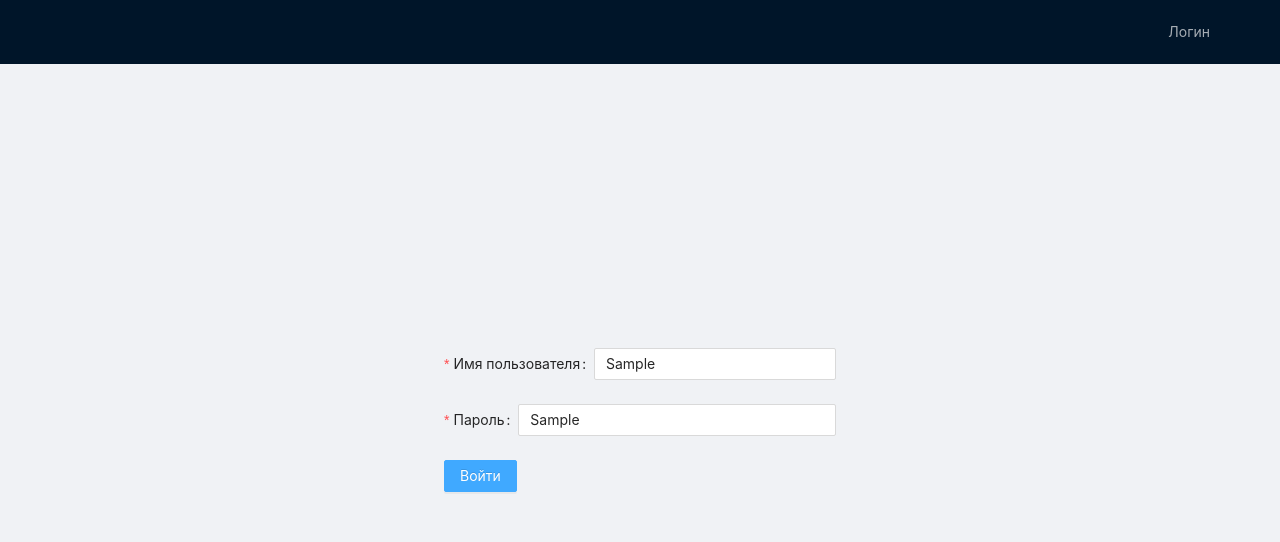
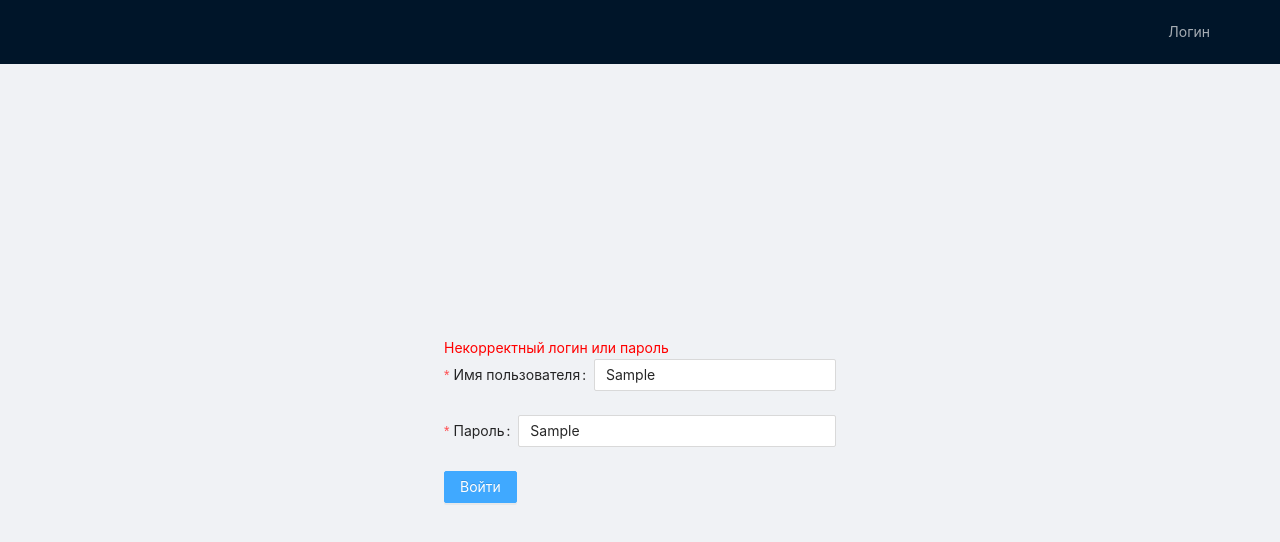
Before and after one commit to Chupriarti/interview-task-0, a React (Create React App) app: page /login in a window 1280 px wide. Both pictures are taken after typing "Sample", "Sample" into the empty fields and a click on the button "Войти". Shown: the top 542 px of the page. Built offline with nearby package versions, Linux system fonts and the light colour scheme.

Commit message:
added loading and error to LoginForm

```diff
--- a/src/components/LoginForm.tsx
+++ b/src/components/LoginForm.tsx
@@ -1,11 +1,14 @@
 import { Button, Form, Input } from 'antd';
 import React, {FC} from 'react'
 import { useDispatch } from 'react-redux';
+import { useTypedSelector } from '../hooks/useTypedSelector';
 import { AuthActionCreators } from '../store/reducers/auth/action-creator';
 import { rules } from '../utils/rules';
 
 const LoginForm: FC = () => {
   const dispatch = useDispatch();
+  const {error, isLoading} = useTypedSelector(state => state.auth)
+
   const submit = () => {
       dispatch(AuthActionCreators.login('username', 'password'));
   }
@@ -14,6 +17,9 @@ const LoginForm: FC = () => {
     <Form
       onFinish={submit}
     >
+      {error && <div style={{color: "red"}}>
+        {error}
+      </div>}
       <Form.Item
         label="Имя пользователя"
         name="username"
@@ -29,7 +35,7 @@ const LoginForm: FC = () => {
         <Input />
       </Form.Item>
       <Form.Item>
-        <Button type="primary" htmlType="submit">Войти</Button>
+        <Button type="primary" htmlType="submit" loading={isLoading}>Войти</Button>
       </Form.Item>
     </Form>
   )
```
